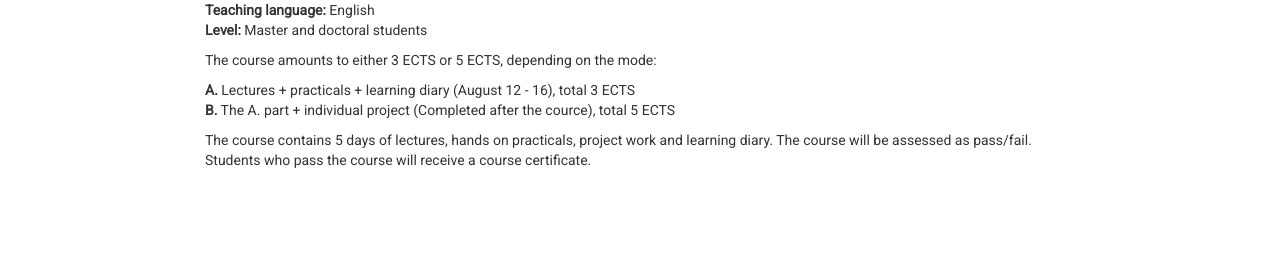
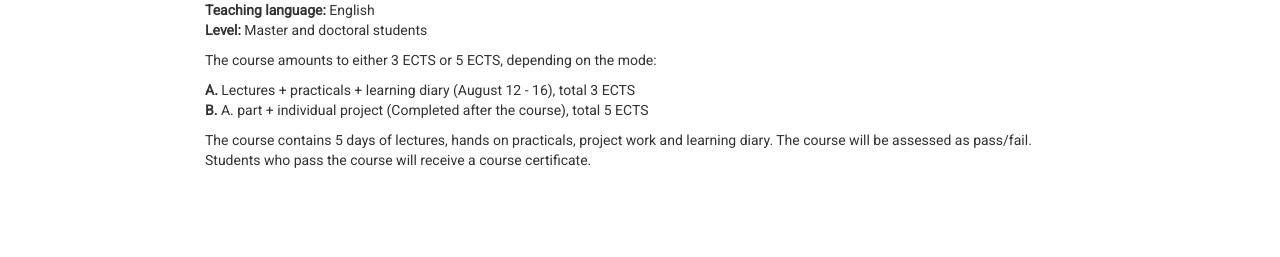
Before and after one commit to abrahamwoubie/summerschool, a Jekyll site: the page built from index.md, in a window 1280 px wide. Shown: the part 647-904 px from the top of the page. Built offline with Jekyll 4.4.1, drawn with Linux system fonts in a browser that asks for light colours; nearby versions of some CDN libraries.

Commit message:
Updating

```diff
--- a/index.md
+++ b/index.md
@@ -35,7 +35,7 @@ The course is intended as a brief introduction to reinforcement learning and its
 The course amounts to either 3 ECTS or 5 ECTS, depending on the mode: <br />
 
 **A.** Lectures + practicals + learning diary (August 12 - 16), total 3 ECTS <br />
-**B.** The A. part + individual project (Completed after the cource), total 5 ECTS <br />
+**B.** A. part + individual project (Completed after the course), total 5 ECTS <br />
 
 The course contains 5 days of lectures, hands on practicals, project
 work and learning diary. The course will be assessed as
```
